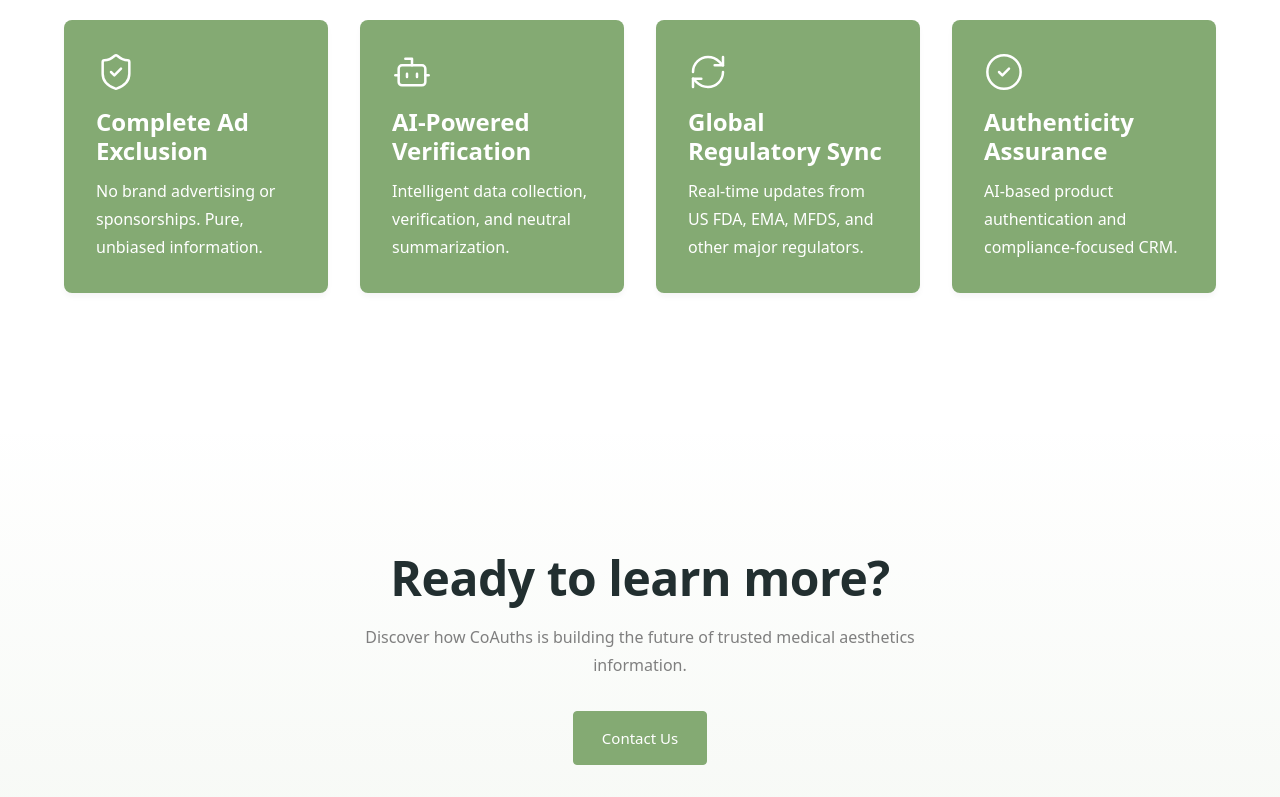
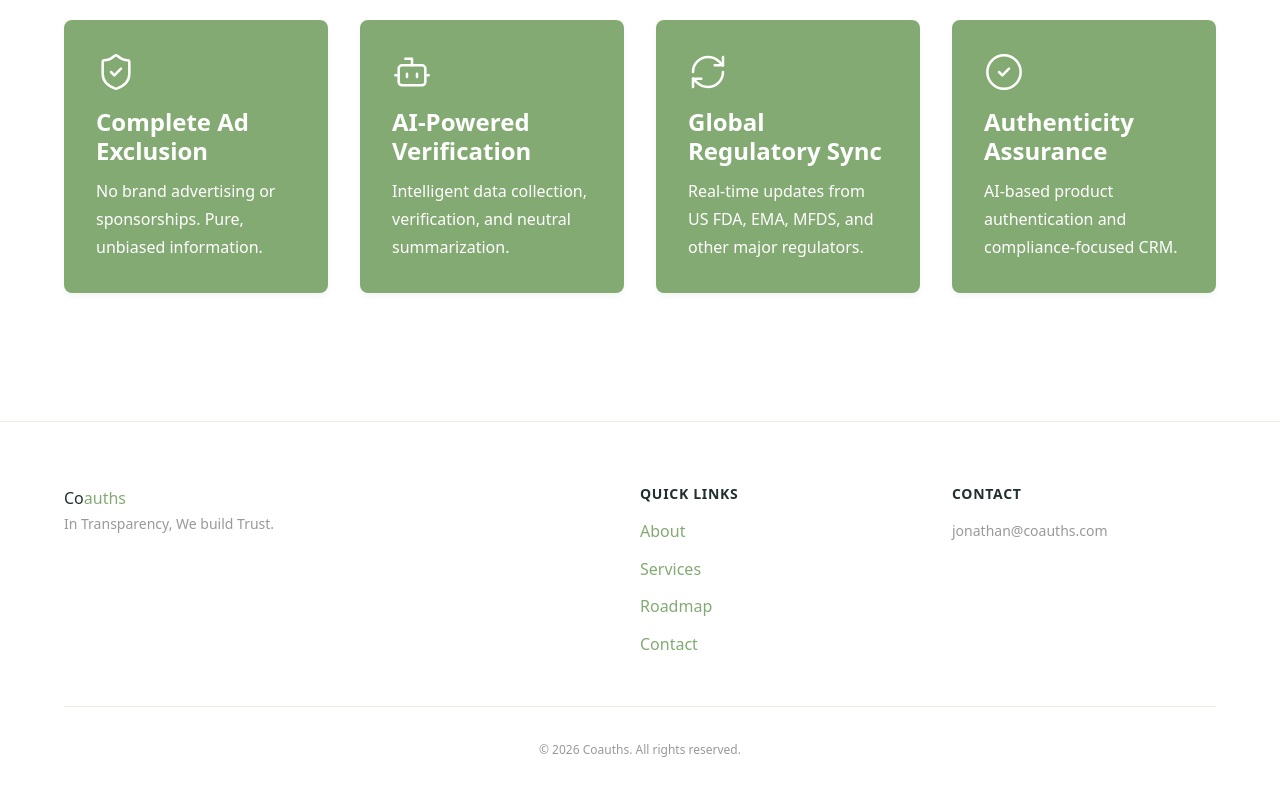
Before and after one commit to hyunggyu96/coauths-web, a Next.js app: page / in a window 1280 px wide. Shown: the part 2000-2797 px from the top of the page. Built offline with nearby package versions, Linux system fonts and the light colour scheme.

Commit message:
remove: CTA section from homepage

```diff
--- a/src/app/page.tsx
+++ b/src/app/page.tsx
@@ -168,20 +168,6 @@ export default function Home() {
                 <p>{t(`solution.${solution.key}.desc`)}</p>
               </div>
             ))}
-          </div>
-        </div>
-      </section>
-
-
-      {/* CTA Section */}
-      <section className="cta-section section">
-        <div className="container">
-          <div className="cta-content">
-            <h2>Ready to learn more?</h2>
-            <p>Discover how CoAuths is building the future of trusted medical aesthetics information.</p>
-            <Link href="/contact" className="btn btn-primary">
-              {t('hero.cta.secondary')}
-            </Link>
           </div>
         </div>
       </section>
```
